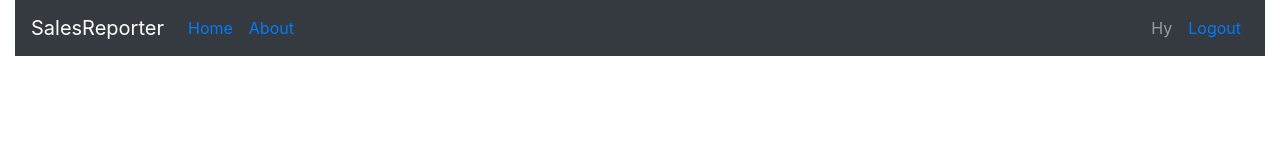
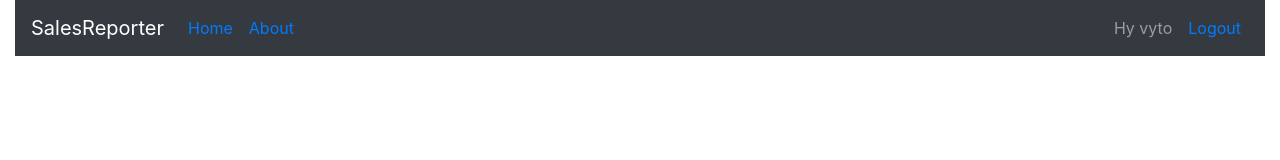
Before and after one commit to Vyto96/SRP, a Vue app in the folder spa-sr/: page / in a window 1280 px wide. Shown: the top 160 px of the page. Built offline with nearby package versions, Linux system fonts and the light colour scheme.

Commit message:
header component for navbar

```diff
--- a/spa-sr/src/App.vue
+++ b/spa-sr/src/App.vue
@@ -11,7 +11,7 @@
 
 export default {
   data: () => ({
-
+      user: 'vyto' //prendere i dati dall'url più chiamata
   }),
 }
 
--- a/spa-sr/src/components/Header.vue
+++ b/spa-sr/src/components/Header.vue
@@ -21,7 +21,7 @@
 
         <b-navbar-nav class="ml-auto">
 
-          <b-nav-item>Hy {{user}}</b-nav-item>
+          <b-nav-item>Hy {{ user }}</b-nav-item>
 
           <b-nav-item>
             <a href="https://salesreporter.ns1.mooo.com/web_app">Logout</a>
@@ -40,7 +40,7 @@
 <script>
 export default {
   data: () => ({
-    user: 'vyto' //prendere i dati dall'url più chiamata
+
   }),
   props: ['user']
 }
```
